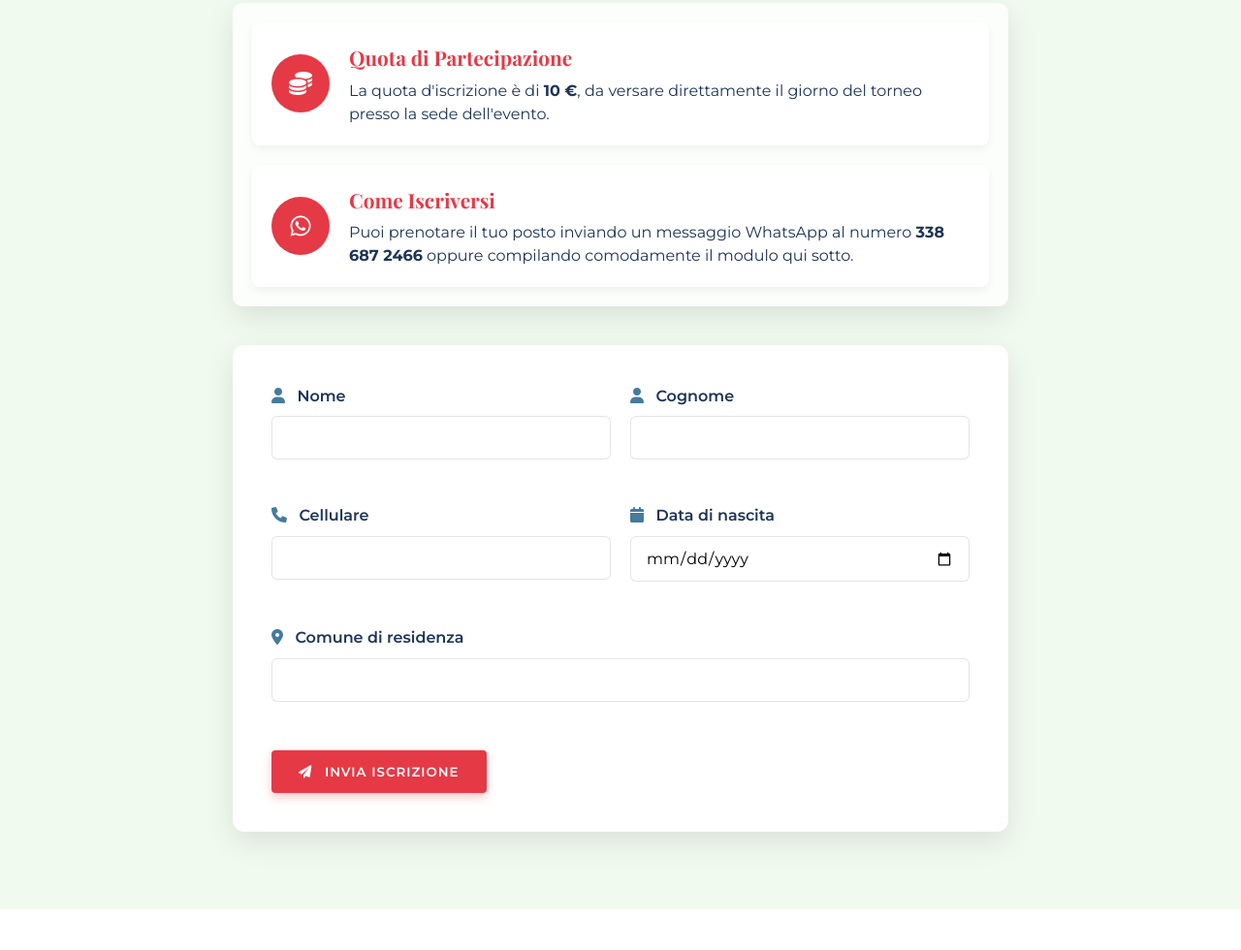
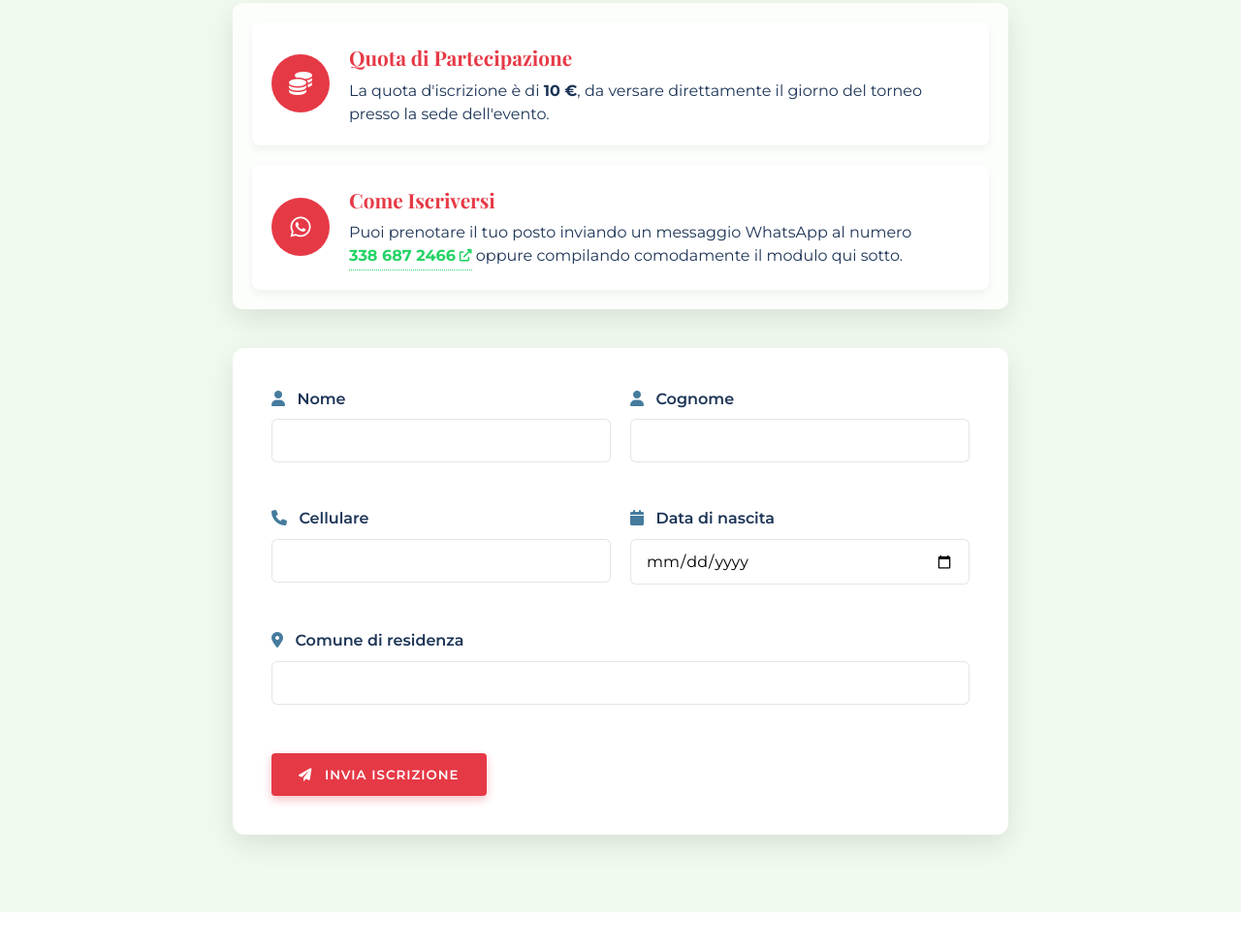
Before and after one commit to Gemini1983/trofeoscacchicirce, a plain HTML site: page index.html in a window 1280 px wide. Shown: the part 3337-4317 px from the top of the page at 97% size. Drawn offline with nearby package versions, Linux system fonts and the light colour scheme.

Commit message:
Add WhatsApp link with styling for registration contact

```diff
--- a/index.html
+++ b/index.html
@@ -215,7 +215,7 @@
                         </div>
                         <div class="registration-text">
                             <h3>Come Iscriversi</h3>
-                            <p>Puoi prenotare il tuo posto inviando un messaggio WhatsApp al numero <strong>338 687 2466</strong> oppure compilando comodamente il modulo qui sotto.</p>
+                            <p>Puoi prenotare il tuo posto inviando un messaggio WhatsApp al numero <a href="https://wa.me/393386872466?text=Iscrizione%20Trofeo%20Circe%20-%20Nome%3A%20%5Binserisci%20nome%5D%20-%20Cognome%3A%20%5Binserisci%20cognome%5D%20-%20Data%20di%20nascita%3A%20%5Binserisci%20data%5D%20-%20Comune%20di%20nascita%3A%20%5Binserisci%20comune%5D" target="_blank" class="whatsapp-link"><strong>338 687 2466</strong> <i class="fa-solid fa-external-link-alt"></i></a> oppure compilando comodamente il modulo qui sotto.</p>
                         </div>
                     </div>
                 </div>
--- a/styles.css
+++ b/styles.css
@@ -1296,3 +1296,24 @@ footer::before {
     color: var(--color-primary);
     margin-right: 5px;
 }
+
+.whatsapp-link {
+    color: #25D366;
+    font-weight: 600;
+    transition: all 0.3s ease;
+    border-bottom: 1px dotted #25D366;
+    padding-bottom: 2px;
+    display: inline-flex;
+    align-items: center;
+    gap: 4px;
+}
+
+.whatsapp-link:hover {
+    color: #128C7E;
+    border-bottom-color: #128C7E;
+}
+
+.whatsapp-link i {
+    font-size: 0.8em;
+    margin-top: 2px;
+}
```
